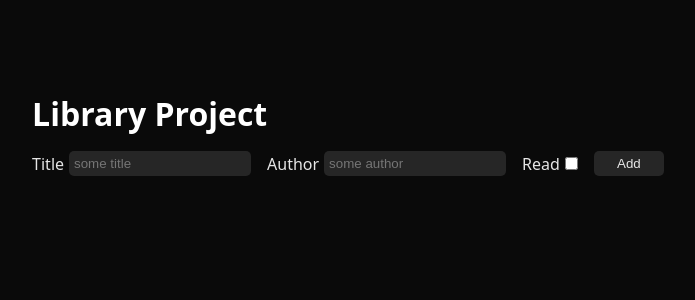
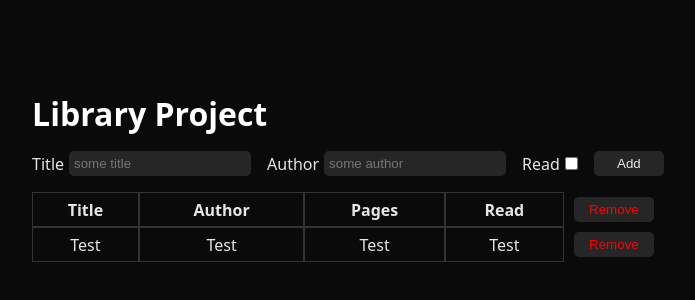
Before and after one commit to gloffler/top-library, a plain HTML site: page index.html in a window 1280 px wide. Shown: the part 68-368 px from the top of the page, without its empty margins (292-987 px from the left). Drawn offline with Linux system fonts and the light colour scheme.

Commit message:
feat: add book table, styling and demo content

```diff
--- a/index.html
+++ b/index.html
@@ -37,7 +37,26 @@
         </div>
         <button id="add">Add</button>
       </div>
-      <table id="table"></table>
+      <table id="table">
+        <thead>
+          <tr>
+            <th>Title</th>
+            <th>Author</th>
+            <th>Pages</th>
+            <th>Read</th>
+            <th><button class="remove">Remove</button></th>
+          </tr>
+        </thead>
+        <tbody>
+          <tr>
+            <th>Test</th>
+            <th>Test</th>
+            <th>Test</th>
+            <th>Test</th>
+            <th><button class="remove">Remove</button></th>
+          </tr>
+        </tbody>
+      </table>
     </main>
   </body>
 </html>
--- a/style.css
+++ b/style.css
@@ -4,6 +4,7 @@
   --text-light: white;
   --bg-dark: hsl(0, 0%, 4%);
   --bg-lighter: hsl(0, 0%, 15%);
+  --bg-light: hsl(0, 0%, 20%);
   --bg-lighter-hover: hsl(0, 0%, 20%);
 }
 
@@ -65,3 +66,31 @@ button:hover {
   align-items: center;
   gap: 5px;
 }
+
+table {
+  width: 100%;
+  margin-top: 1rem;
+  border-spacing: 0;
+}
+
+thead {
+  font-weight: bold;
+}
+
+th {
+  border: 1px solid var(--bg-light);
+  padding: 5px 0 5px 0;
+  font-weight: inherit;
+}
+
+th:last-child {
+  border: none;
+  width: 100px;
+  margin-left: 10px;
+}
+
+.remove {
+  color: red;
+  width: 80%;
+  height: 25px;
+}
```
